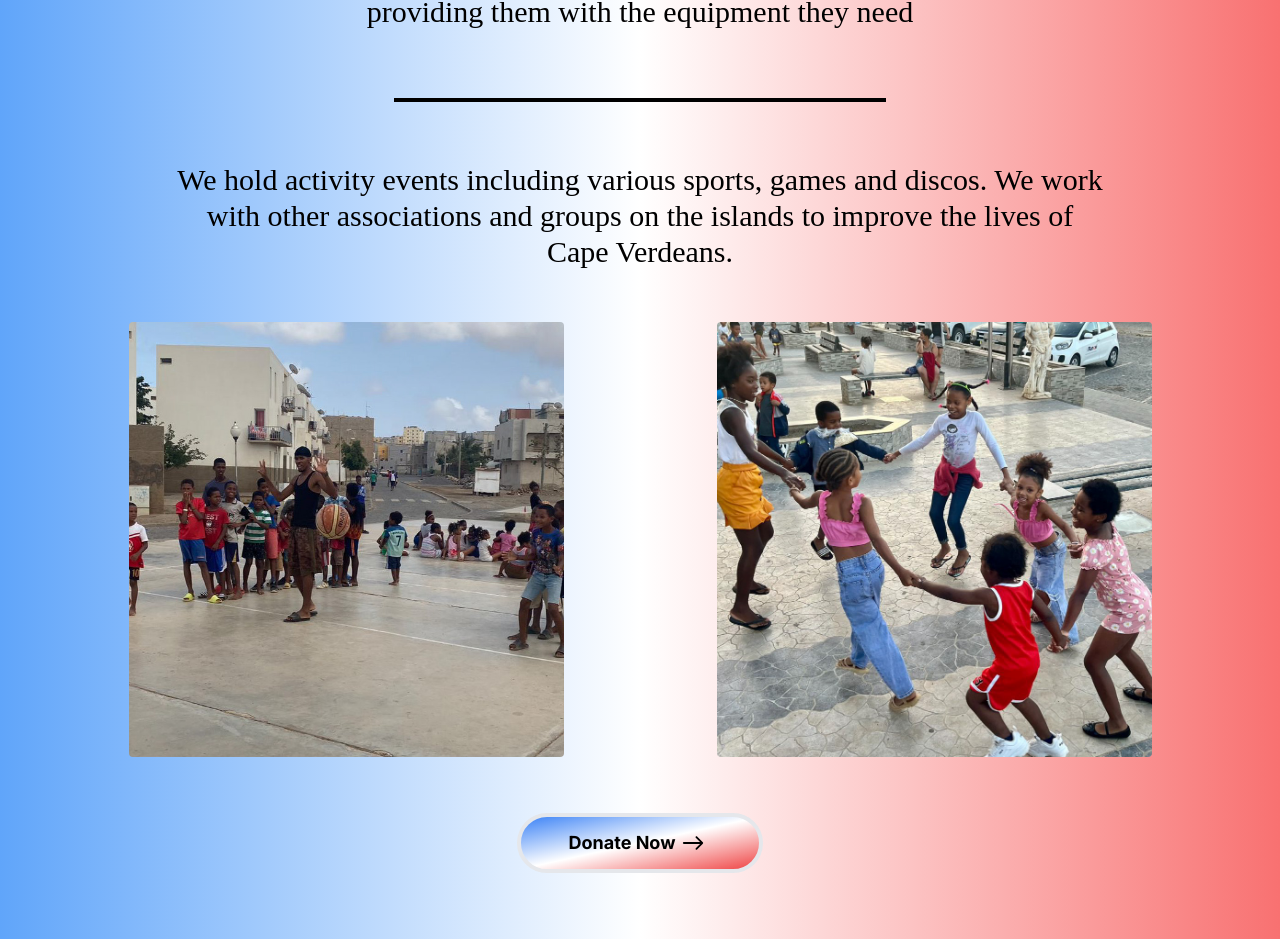
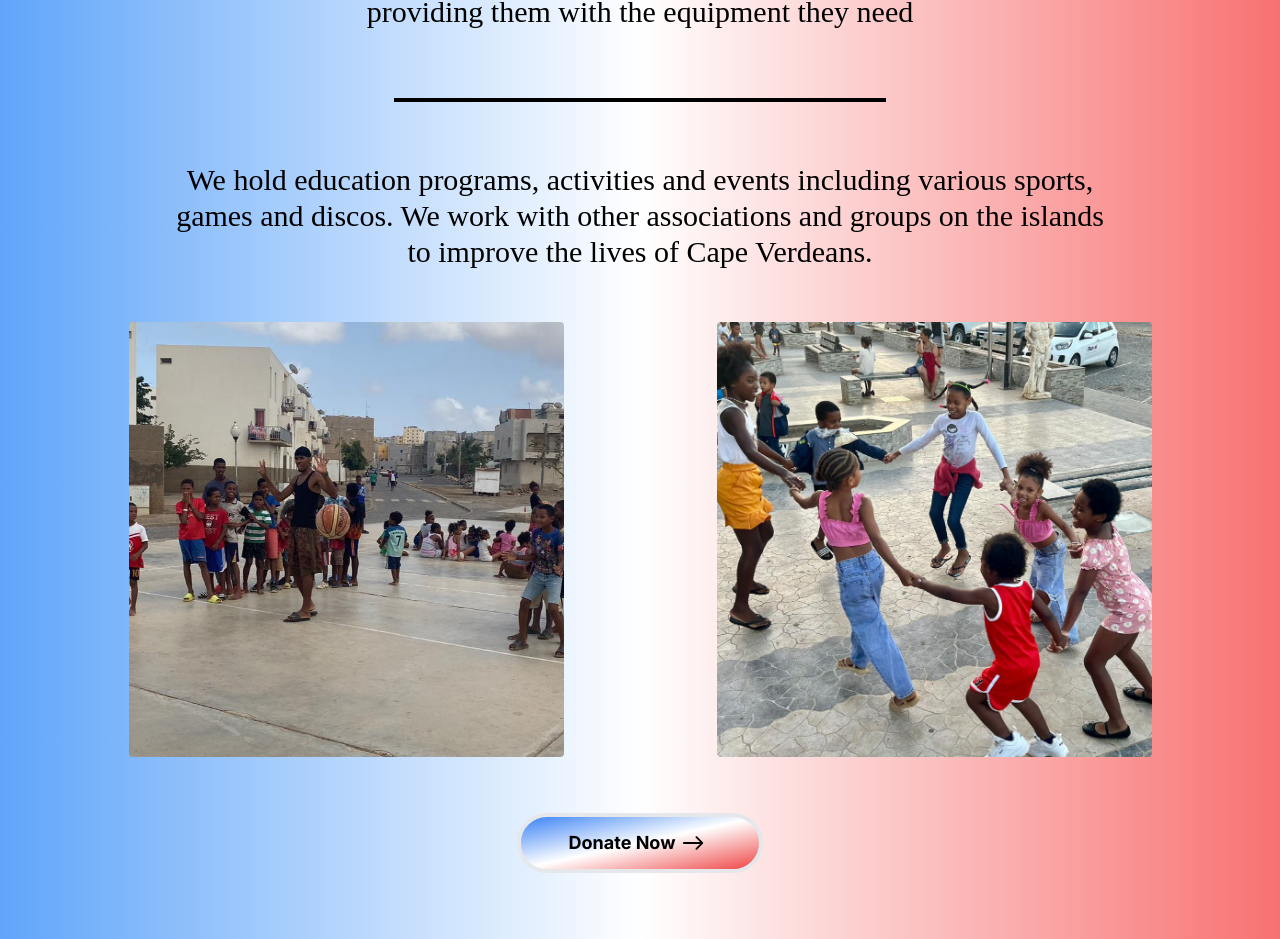
Before and after one commit to jacam666/capeverde, a Next.js app: page /whatWeDo in a window 1280 px wide. Shown: the part 3074-4013 px from the top of the page. Built offline with nearby package versions, Linux system fonts and the light colour scheme.

Commit message:
modifies text

```diff
--- a/src/app/whatWeDo/page.tsx
+++ b/src/app/whatWeDo/page.tsx
@@ -112,7 +112,7 @@ export default function WhatWeDo() {
                 <div className='py-2 mx-3 mb-3'>
                     <div className='text-black px-3 text-xl pt-2 text-center'>
                         <p className='homepage-header text-xl md:text-3xl w-5/6 mx-auto md:p-5'>
-                            We hold activity events including various sports, games and discos.
+                            We hold education programs, activities and events including various sports, games and discos.
                             We work with other associations and groups on the islands to improve the lives of Cape
                             Verdeans.
                         </p>
--- a/src/app/whoWeAre/page.tsx
+++ b/src/app/whoWeAre/page.tsx
@@ -64,7 +64,7 @@ export default function WhoWeAre() {
                             <li>To provide toiletries – many adults and children do not own a toothbrush.</li>
                             <li>To provide medical aids – wheelchairs, frames etc. are scarce on the islands.</li>
                             <li>To host activity days – working with local clubs, we promote various sports for the children/young adults.</li>
-                            <li>To help with health and mentality.</li>
+                            <li>We host education programs to help with health and mentality.</li>
                             <li>To help schools – providing school supplies and stationery.</li>
                             <li>To make Christmas special for as many children as possible with a Christmas gift bag.</li>
                             <li>To be environmentally aware – we encourage reusable donations.</li>
```
